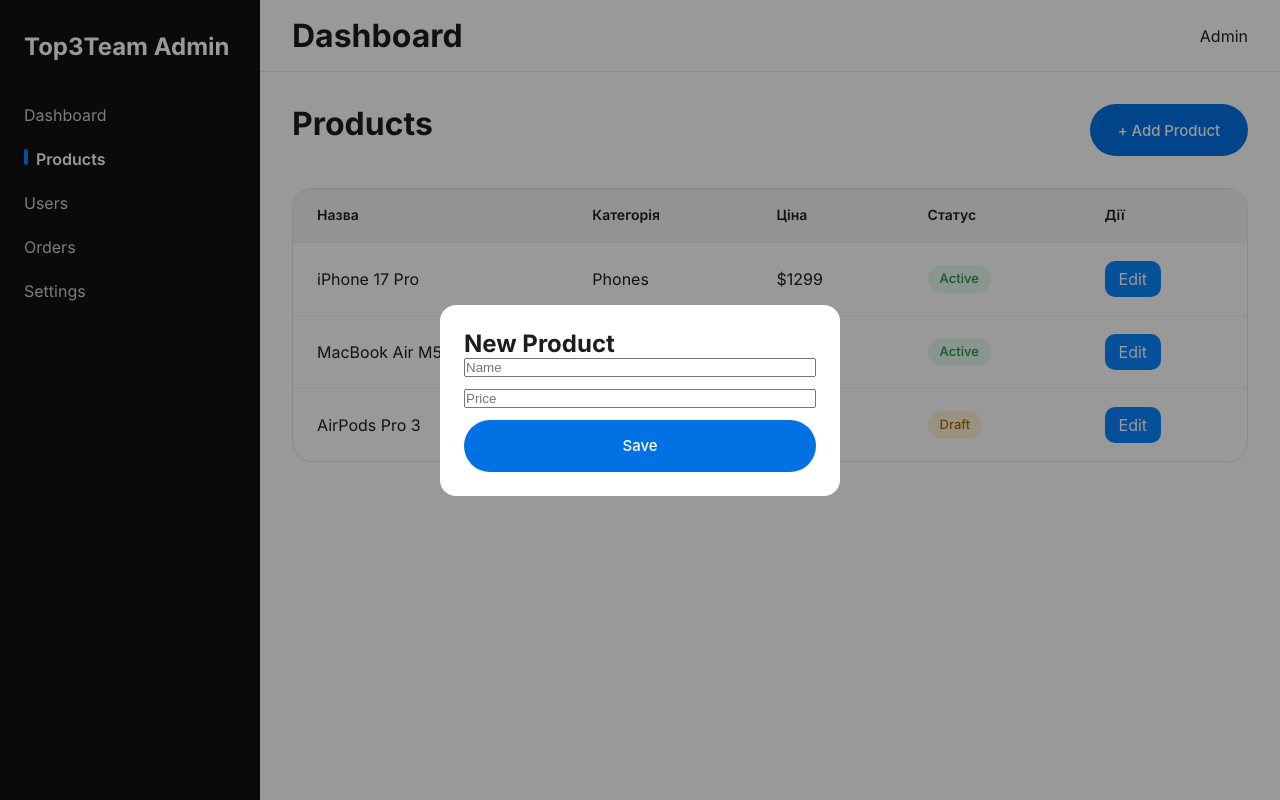
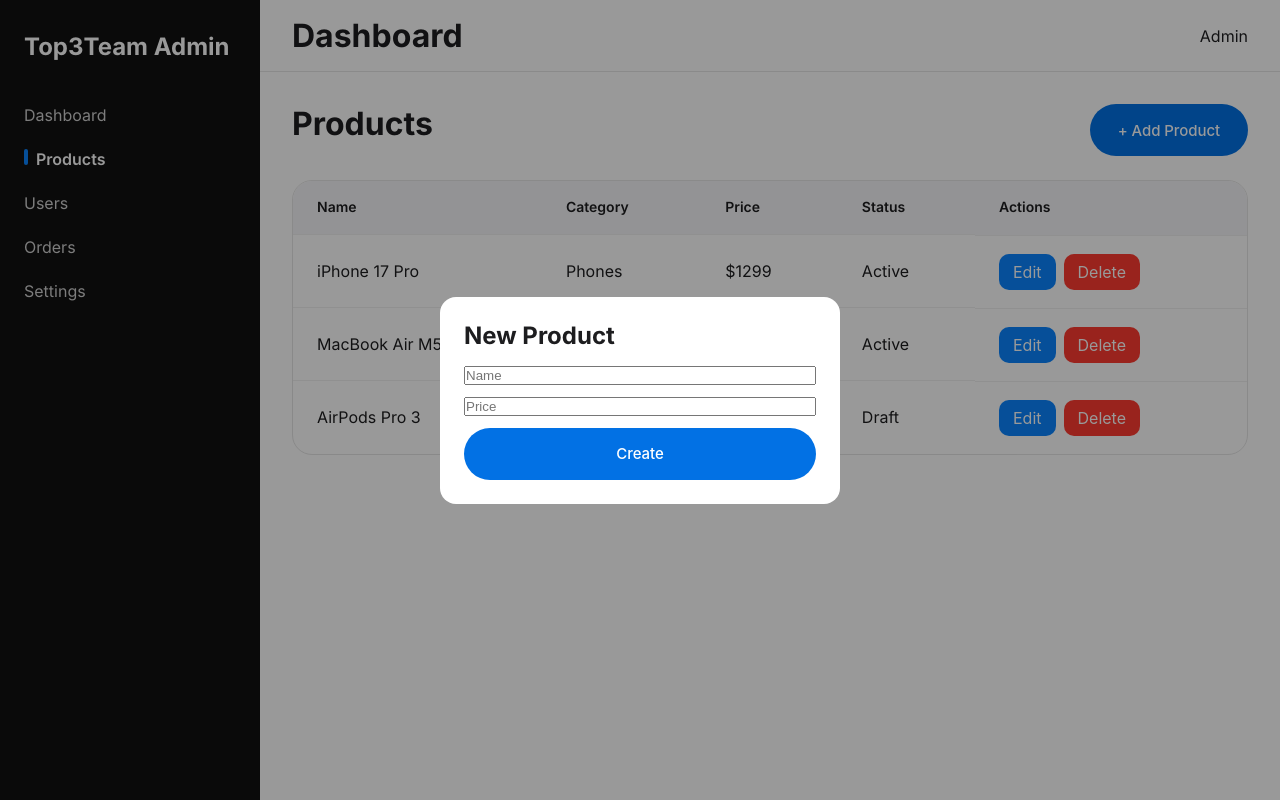
Before and after one commit to Artemiii990/Top3TeamFRONTEND, a Next.js app in the folder apple_demo_site-main/: page /admin/products in a window 1280 px wide. Both pictures are taken after a click on the button "+ Add Product". Built offline with nearby package versions, Linux system fonts and the light colour scheme; no server answers.

Commit message:
Update AdminPanel
updated button 'edit'. added button 'delete'

```diff
--- a/apple_demo_site-main/app/admin/products/page.tsx
+++ b/apple_demo_site-main/app/admin/products/page.tsx
@@ -1,21 +1,56 @@
 'use client';
 
 import { useState } from 'react';
-import { products as initial } from '@/mock/products';
+import { products as initialProducts } from '@/mock/products';
 import ProductsTable from '@/components/admin/ProductsTable';
 import Button from '@/components/ui/Button';
 import Modal from '@/components/ui/Modal';
 
+type Product = {
+  id: number;
+  name: string;
+  category: string;
+  price: number;
+  status: string;
+};
+
 export default function ProductsPage() {
-  const [products, setProducts] = useState(initial);
+  const [products, setProducts] = useState<Product[]>(initialProducts);
+
   const [open, setOpen] = useState(false);
+  const [editing, setEditing] = useState<Product | null>(null);
 
   const [name, setName] = useState('');
   const [price, setPrice] = useState('');
 
-  const addProduct = () => {
-    setProducts([
-      ...products,
+  const openCreate = () => {
+    setEditing(null);
+    setName('');
+    setPrice('');
+    setOpen(true);
+  };
+
+  const openEdit = (product: Product) => {
+    setEditing(product);
+    setName(product.name);
+    setPrice(String(product.price));
+    setOpen(true);
+  };
+
+  const saveProduct = () => {
+    if (!name || !price) return;
+
+    if (editing) {
+      setProducts(prev =>
+        prev.map(p =>
+          p.id === editing.id
+            ? { ...p, name, price: Number(price) }
+            : p
+        )
+      );
+    } else {
+      setProducts(prev => [
+        ...prev,
         {
           id: Date.now(),
           name,
@@ -24,32 +59,47 @@ export default function ProductsPage() {
           status: 'Active',
         },
       ]);
+    }
 
     setOpen(false);
+    setEditing(null);
     setName('');
     setPrice('');
   };
 
+  const deleteProduct = (id: number) => {
+    setProducts(prev => prev.filter(p => p.id !== id));
+  };
+
   return (
-    <>
+    <div>
+      {/* HEADER */}
       <div
         style={{
           display: 'flex',
           justifyContent: 'space-between',
-          marginBottom: 32,
+          marginBottom: 24,
         }}
       >
         <h1>Products</h1>
 
-        <Button onClick={() => setOpen(true)}>
+        <Button onClick={openCreate}>
           + Add Product
         </Button>
       </div>
 
-      <ProductsTable products={products} />
+      {/* TABLE */}
+      <ProductsTable
+        products={products}
+        onEdit={openEdit}
+        onDelete={deleteProduct}
+      />
 
+      {/* MODAL */}
       <Modal open={open} onClose={() => setOpen(false)}>
-        <h2>New Product</h2>
+        <h2 style={{ marginBottom: 16 }}>
+          {editing ? 'Edit Product' : 'New Product'}
+        </h2>
 
         <div style={{ display: 'flex', flexDirection: 'column', gap: 12 }}>
           <input
@@ -64,11 +114,11 @@ export default function ProductsPage() {
             onChange={(e) => setPrice(e.target.value)}
           />
 
-          <Button onClick={addProduct}>
-            Save
+          <Button onClick={saveProduct}>
+            {editing ? 'Update' : 'Create'}
           </Button>
         </div>
       </Modal>
-    </>
+    </div>
   );
 }
--- a/apple_demo_site-main/components/admin/ProductsTable.module.css
+++ b/apple_demo_site-main/components/admin/ProductsTable.module.css
@@ -62,3 +62,18 @@
 .editBtn:hover {
   background: #0066d6;
 }
+
+
+.deleteBtn {
+  padding: 8px 14px;
+  border-radius: 10px;
+  border: none;
+  background: #ff3b30;
+  color: white;
+  cursor: pointer;
+  transition: 0.2s;
+}
+
+.deleteBtn:hover {
+  background: #d70015;
+}
--- a/apple_demo_site-main/components/admin/ProductsTable.tsx
+++ b/apple_demo_site-main/components/admin/ProductsTable.tsx
@@ -10,21 +10,25 @@ type Product = {
 
 type Props = {
   products: Product[];
+  onEdit: (product: Product) => void;
+  onDelete: (id: number) => void;
 };
 
 export default function ProductsTable({
   products,
+  onEdit,
+  onDelete,
 }: Props) {
   return (
     <div className={s.wrapper}>
       <table className={s.table}>
         <thead>
           <tr>
-            <th>Назва</th>
-            <th>Категорія</th>
-            <th>Ціна</th>
-            <th>Статус</th>
-            <th>Дії</th>
+            <th>Name</th>
+            <th>Category</th>
+            <th>Price</th>
+            <th>Status</th>
+            <th>Actions</th>
           </tr>
         </thead>
 
@@ -32,26 +36,23 @@ export default function ProductsTable({
           {products.map(product => (
             <tr key={product.id}>
               <td>{product.name}</td>
+              <td>{product.category}</td>
+              <td>${product.price}</td>
+              <td>{product.status}</td>
 
-              <td>{product.category}</td>
+              <td style={{ display: 'flex', gap: 8 }}>
+                <button
+                  className={s.editBtn}
+                  onClick={() => onEdit(product)}
+                >
+                  Edit
+                </button>
 
-              <td>${product.price}</td>
-
-              <td>
-                <span
-                  className={`${s.status} ${
-                    product.status === 'Active'
-                      ? s.active
-                      : s.draft
-                  }`}
+                <button
+                  className={s.deleteBtn}
+                  onClick={() => onDelete(product.id)}
                 >
-                  {product.status}
-                </span>
-              </td>
-
-              <td>
-                <button className={s.editBtn}>
-                  Edit
+                  Delete
                 </button>
               </td>
             </tr>
```
Lines whose indentation alone changed are shown as unchanged.
